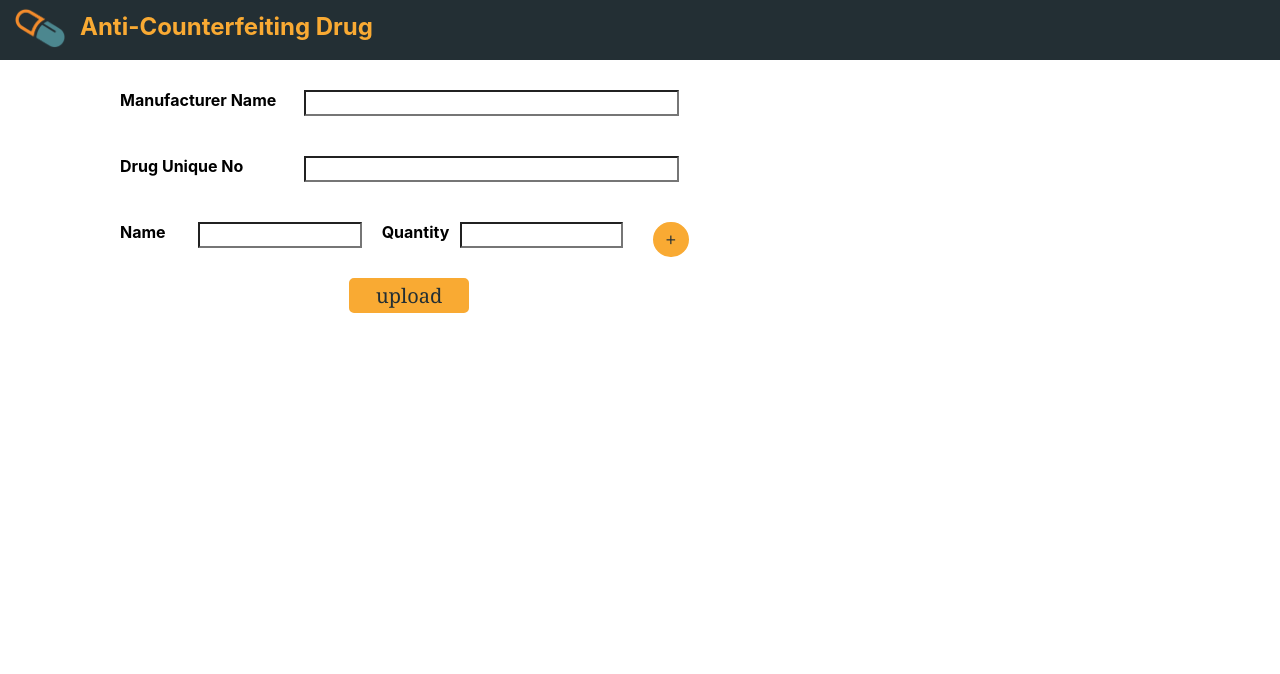
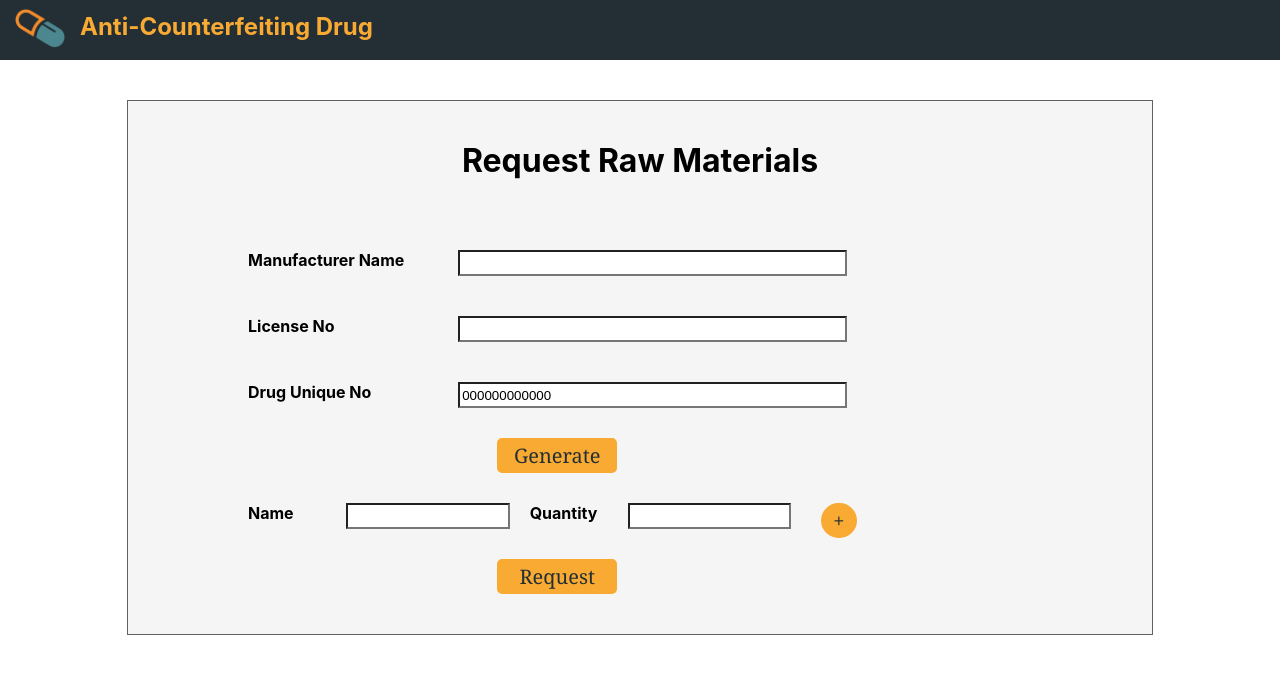
Before and after one commit to Mohitkrishna12/Anti-counterfeiting-drug-using-Blockchain, a React (Create React App) app: page /DmRequest in a window 1280 px wide. Shown: the top 674 px of the page. Built offline with nearby package versions, Linux system fonts and the light colour scheme.

Commit message:
generate unique identification code

```diff
--- a/src/DmRequest.js
+++ b/src/DmRequest.js
@@ -4,6 +4,7 @@ import "./Upload.css";
 
 function DmRequest() {
 	const [fields, setFields] = useState([{ value: null }]);
+	const [rnum,setrnum]=useState("000000000000");
 
   function handleChange(i, event) {
     const values = [...fields];
@@ -16,8 +17,17 @@ function DmRequest() {
     values.push({ value: null });
     setFields(values);
   }
+  const generateRNUM=()=>{
+  	const num=Math.floor((Math.random()*1000000000000)+1);
+  	setrnum(num);
+  }
 
 	return (
+		<div className="uploadDetails">
+			<div className="details_form">
+			<div className="details_heading">
+			<h1>Request Raw Materials</h1>
+		</div>
 		<div className="DmRequest">
 			<div className="uploadForm">
 			<form className="upload_form_layout">
@@ -26,9 +36,14 @@ function DmRequest() {
     		<input type="text" name="name" />
             </div>
             <div className="upload_input" >
+            	<h4>License No </h4>
+    		<input type="text" name="name"  />
+            </div>
+            <div className="upload_input" >
             	<h4>Drug Unique No </h4>
-    		<input type="text" name="name" />
+    		<input type="text" name="name" value={rnum} />
             </div>
+            <button className="upload_btn1" type="button" onClick={generateRNUM}>Generate</button>
 			 {fields.map((field, idx) => {
         return (
 
@@ -46,10 +61,11 @@ function DmRequest() {
         );
       })}
 
-		<button className="upload_btn1">upload</button>
+		<button className="upload_btn1">Request</button>
 
 		</form>
-
+				</div>
+				</div>
 			</div>
 		</div>
 	)
--- a/src/Upload.css
+++ b/src/Upload.css
@@ -13,6 +13,7 @@
 	display: flex;
 	flex-direction: row;
 	margin: 10px 20px 10px 20px;
+
 }
 .uploadForm form input{
 	height: 20px;
@@ -59,6 +60,7 @@
   background: #f9aa33;
   border: solid #f9aa33 2px;
   text-decoration: none;
+  margin-bottom: 20px;
 }
 
 .upload_btn1:hover {
```
